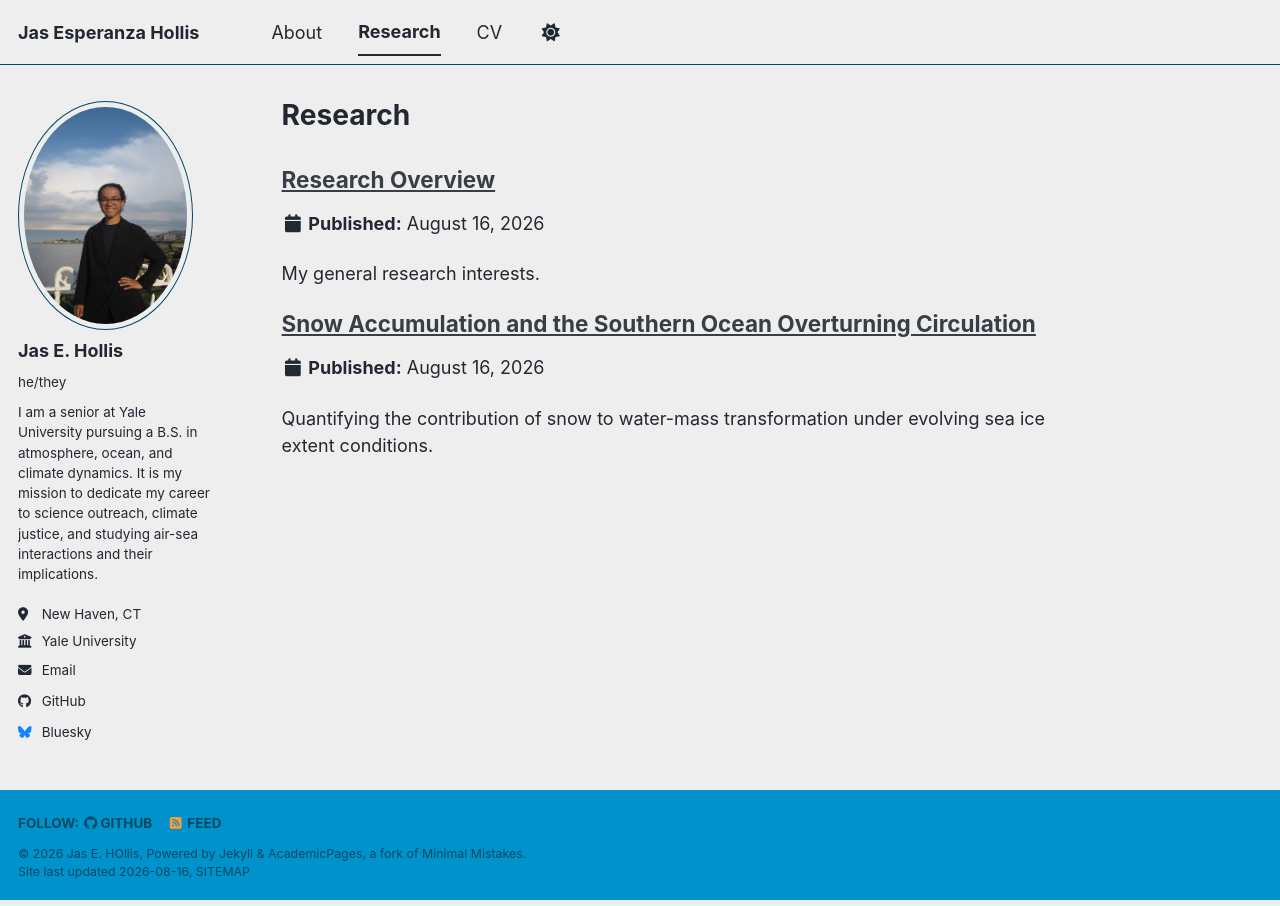
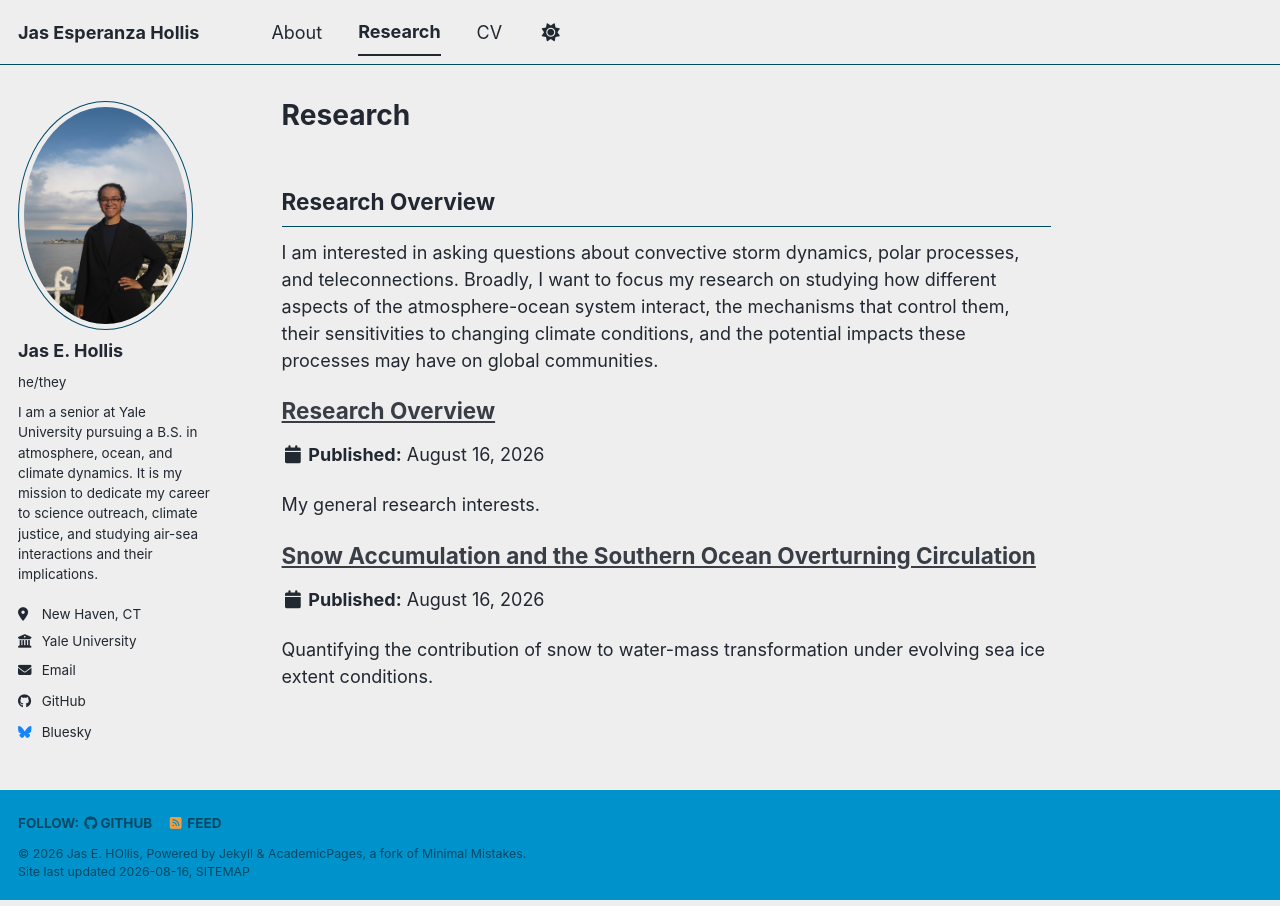
Before and after one commit to jas-hollis/jas-hollis.github.io, a Jekyll site: the page built from _pages/research.md, in a window 1280 px wide. Built offline with Jekyll 4.4.1, drawn with Linux system fonts in a browser that asks for light colours; a style sheet for code colours, icons or effects is not loaded.

Commit message:
Update research.md
improve research page structure

```diff
--- a/_pages/research.md
+++ b/_pages/research.md
@@ -4,6 +4,10 @@ permalink: /research/
 author_profile: true
 ---
 
+## Research Overview
+
+I am interested in asking questions about convective storm dynamics, polar processes, and teleconnections. Broadly, I want to focus my research on studying how different aspects of the atmosphere-ocean system interact, the mechanisms that control them, their sensitivities to changing climate conditions, and the potential impacts these processes may have on global communities.
+
 {% include base_path %}
 
 {% for post in site.portfolio %}
```
